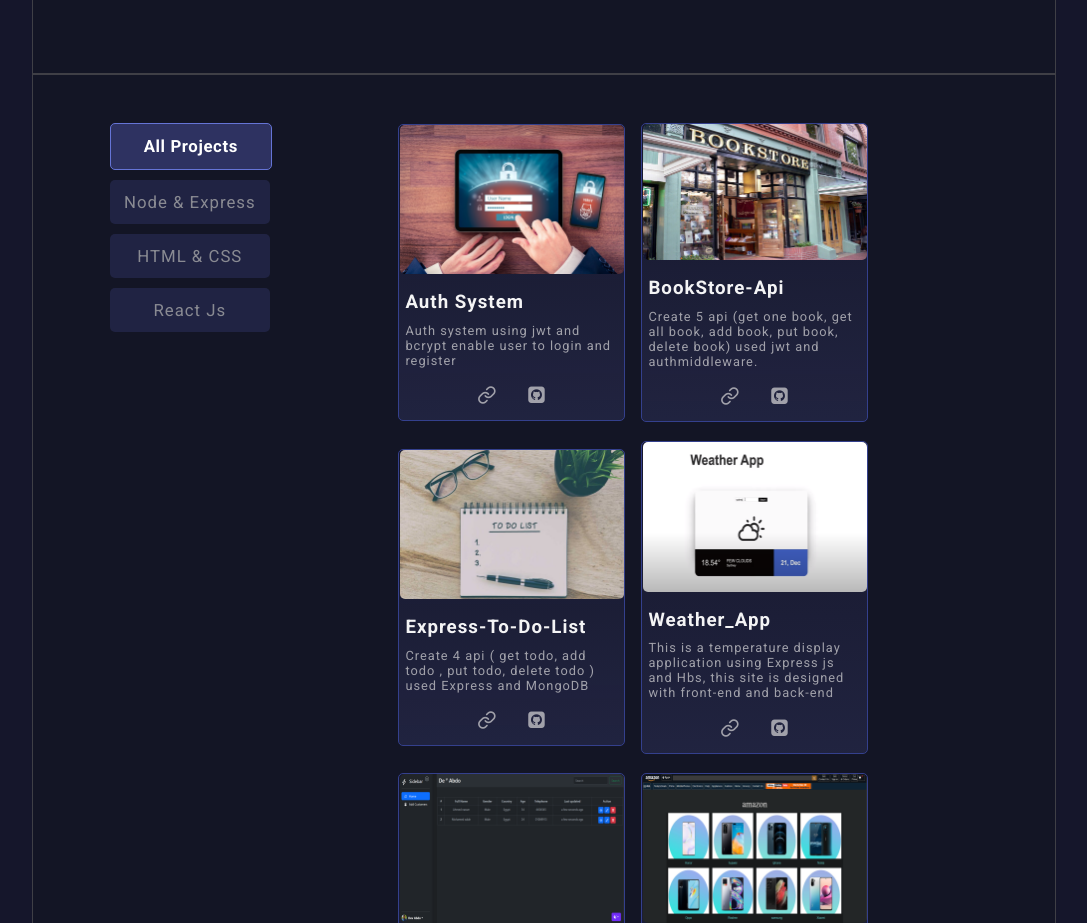
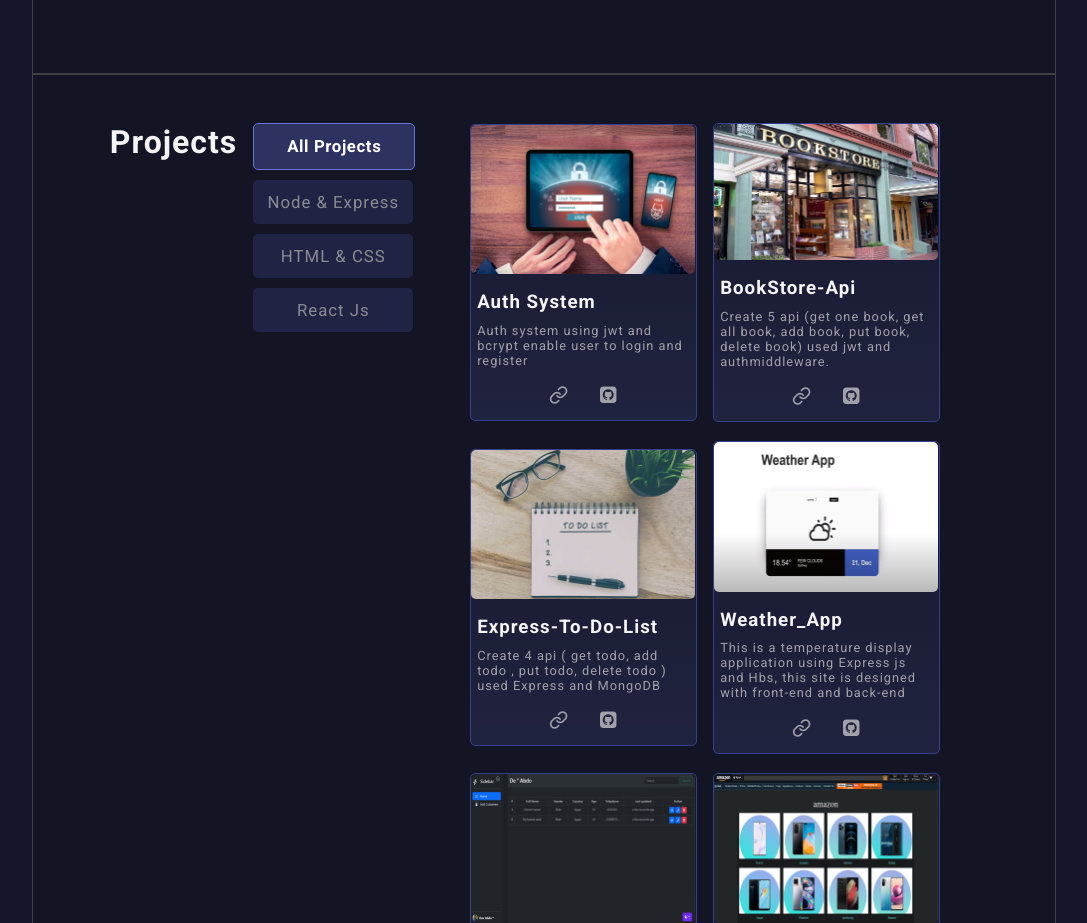
Before and after one commit to AbdulrhamnHelmy/portfolio, a React (Vite) app: page / in a window 1280 px wide. Shown: the part 1300-2223 px from the top of the page, without its empty margins (96-1183 px from the left). Built offline with nearby package versions, Linux system fonts and the light colour scheme.

Commit message:
Update Main.jsx

```diff
--- a/src/componants/5-main/Main.jsx
+++ b/src/componants/5-main/Main.jsx
@@ -18,6 +18,7 @@ function Main() {
   };
   return (
     <main id="main" className="flex">
+      <h1 style={{color:"var(--title)"}}>Projects</h1>
       <section className=" flex left-section">
         <button
           onClick={() => {
```
